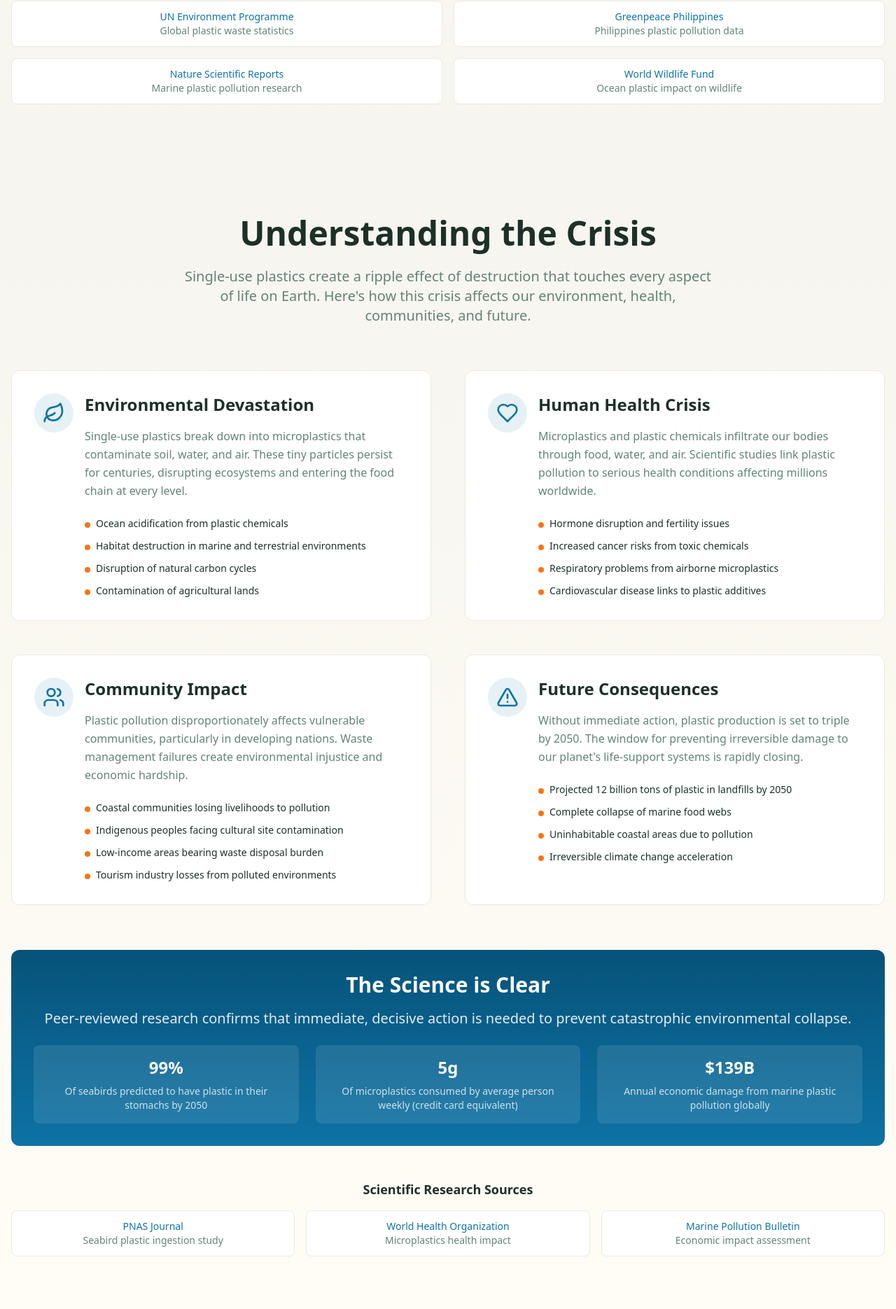
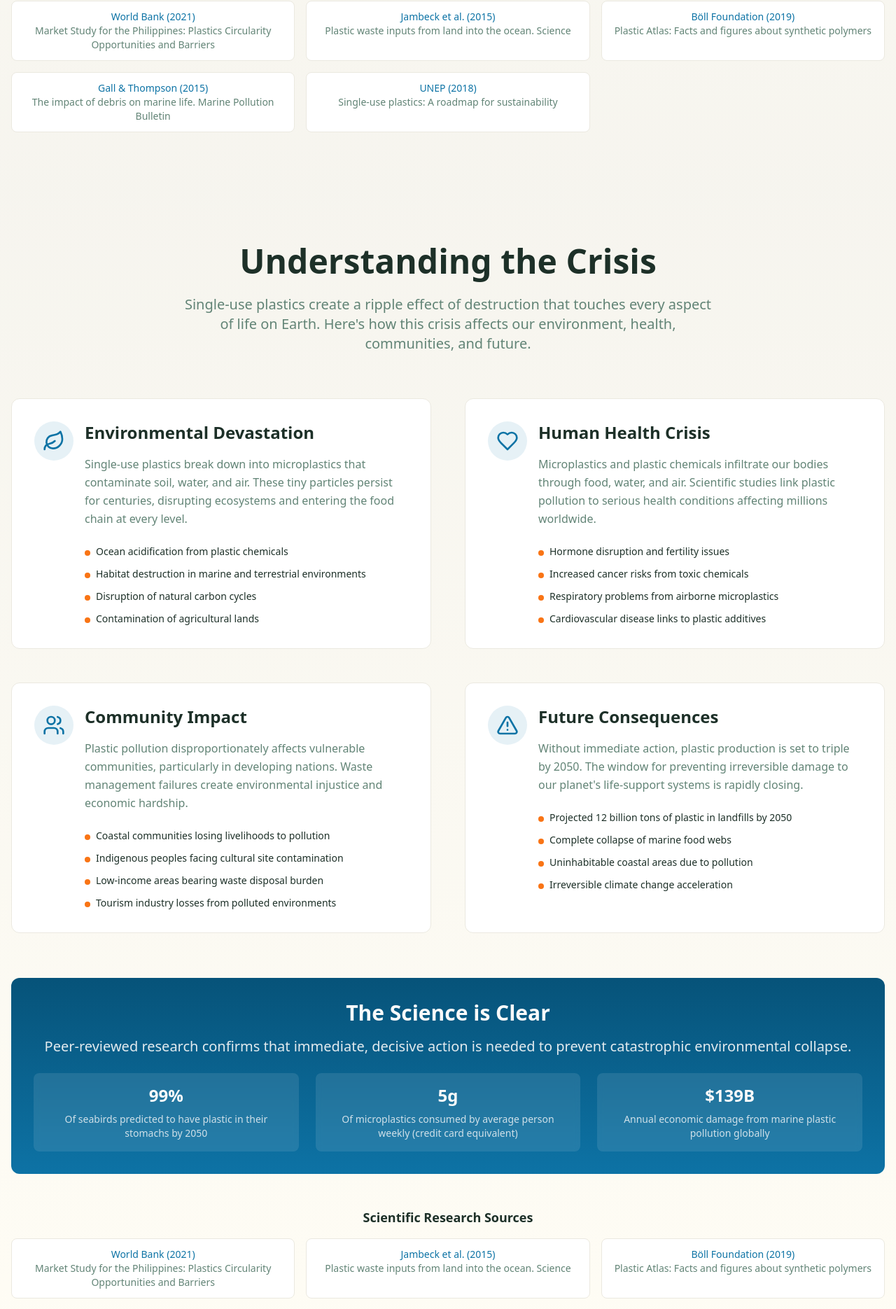
Before and after one commit to whosee21/plastic-foe-hero, a React (Vite) app: page / in a window 1280 px wide. Shown: the part 1747-3617 px from the top of the page at 70% size. Built offline with nearby package versions, Linux system fonts and the light colour scheme; the HTML template or start-up script is replaced by a standard one.

Commit message:
Update sources for statistics

```diff
--- a/src/components/EducationalContent.tsx
+++ b/src/components/EducationalContent.tsx
@@ -123,33 +123,51 @@ export const EducationalContent = () => {
 
         <div className="mt-12 text-center">
           <h4 className="text-lg font-semibold mb-4 text-foreground">Scientific Research Sources</h4>
-          <div className="grid grid-cols-1 md:grid-cols-3 gap-4 text-sm">
+          <div className="grid grid-cols-1 md:grid-cols-2 lg:grid-cols-3 gap-4 text-sm">
             <a
-              href="https://www.pnas.org/doi/10.1073/pnas.1502108112"
+              href="https://openknowledge.worldbank.org/handle/10986/35608"
               target="_blank"
               rel="noopener noreferrer"
               className="p-3 rounded-lg bg-card border border-border hover:bg-muted transition-colors"
             >
-              <div className="font-medium text-primary">PNAS Journal</div>
-              <div className="text-muted-foreground">Seabird plastic ingestion study</div>
+              <div className="font-medium text-primary">World Bank (2021)</div>
+              <div className="text-muted-foreground">Market Study for the Philippines: Plastics Circularity Opportunities and Barriers</div>
             </a>
             <a
-              href="https://www.who.int/news/item/22-08-2019-who-calls-for-more-research-into-microplastics-and-a-crackdown-on-plastic-pollution"
+              href="https://doi.org/10.1126/science.1260352"
               target="_blank"
               rel="noopener noreferrer"
               className="p-3 rounded-lg bg-card border border-border hover:bg-muted transition-colors"
             >
-              <div className="font-medium text-primary">World Health Organization</div>
-              <div className="text-muted-foreground">Microplastics health impact</div>
+              <div className="font-medium text-primary">Jambeck et al. (2015)</div>
+              <div className="text-muted-foreground">Plastic waste inputs from land into the ocean. Science</div>
             </a>
             <a
-              href="https://www.sciencedirect.com/science/article/pii/S0025326X16307639"
+              href="https://ph.boell.org/en/2019/09/25/plastic-atlas"
               target="_blank"
               rel="noopener noreferrer"
               className="p-3 rounded-lg bg-card border border-border hover:bg-muted transition-colors"
             >
-              <div className="font-medium text-primary">Marine Pollution Bulletin</div>
-              <div className="text-muted-foreground">Economic impact assessment</div>
+              <div className="font-medium text-primary">Böll Foundation (2019)</div>
+              <div className="text-muted-foreground">Plastic Atlas: Facts and figures about synthetic polymers</div>
+            </a>
+            <a
+              href="https://doi.org/10.1016/j.marpolbul.2014.12.041"
+              target="_blank"
+              rel="noopener noreferrer"
+              className="p-3 rounded-lg bg-card border border-border hover:bg-muted transition-colors"
+            >
+              <div className="font-medium text-primary">Gall & Thompson (2015)</div>
+              <div className="text-muted-foreground">The impact of debris on marine life. Marine Pollution Bulletin</div>
+            </a>
+            <a
+              href="https://www.unep.org/resources/report/single-use-plastics-roadmap-sustainability"
+              target="_blank"
+              rel="noopener noreferrer"
+              className="p-3 rounded-lg bg-card border border-border hover:bg-muted transition-colors"
+            >
+              <div className="font-medium text-primary">UNEP (2018)</div>
+              <div className="text-muted-foreground">Single-use plastics: A roadmap for sustainability</div>
             </a>
           </div>
         </div>
--- a/src/components/StatisticsSection.tsx
+++ b/src/components/StatisticsSection.tsx
@@ -97,42 +97,51 @@ export const StatisticsSection = () => {
 
         <div className="mt-12 text-center">
           <h4 className="text-lg font-semibold mb-4 text-foreground">Sources & References</h4>
-          <div className="grid grid-cols-1 md:grid-cols-2 gap-4 text-sm">
+          <div className="grid grid-cols-1 md:grid-cols-2 lg:grid-cols-3 gap-4 text-sm">
             <a
-              href="https://www.unep.org/news-and-stories/press-release/plastic-planet-how-tiny-plastic-particles-are-polluting-our-soil"
+              href="https://openknowledge.worldbank.org/handle/10986/35608"
               target="_blank"
               rel="noopener noreferrer"
               className="p-3 rounded-lg bg-card border border-border hover:bg-muted transition-colors"
             >
-              <div className="font-medium text-primary">UN Environment Programme</div>
-              <div className="text-muted-foreground">Global plastic waste statistics</div>
+              <div className="font-medium text-primary">World Bank (2021)</div>
+              <div className="text-muted-foreground">Market Study for the Philippines: Plastics Circularity Opportunities and Barriers</div>
             </a>
             <a
-              href="https://www.greenpeace.org/philippines/story/5472/philippines-top-plastic-polluter-in-the-world/"
+              href="https://doi.org/10.1126/science.1260352"
               target="_blank"
               rel="noopener noreferrer"
               className="p-3 rounded-lg bg-card border border-border hover:bg-muted transition-colors"
             >
-              <div className="font-medium text-primary">Greenpeace Philippines</div>
-              <div className="text-muted-foreground">Philippines plastic pollution data</div>
+              <div className="font-medium text-primary">Jambeck et al. (2015)</div>
+              <div className="text-muted-foreground">Plastic waste inputs from land into the ocean. Science</div>
             </a>
             <a
-              href="https://www.nature.com/articles/s41598-020-79304-6"
+              href="https://ph.boell.org/en/2019/09/25/plastic-atlas"
               target="_blank"
               rel="noopener noreferrer"
               className="p-3 rounded-lg bg-card border border-border hover:bg-muted transition-colors"
             >
-              <div className="font-medium text-primary">Nature Scientific Reports</div>
-              <div className="text-muted-foreground">Marine plastic pollution research</div>
+              <div className="font-medium text-primary">Böll Foundation (2019)</div>
+              <div className="text-muted-foreground">Plastic Atlas: Facts and figures about synthetic polymers</div>
             </a>
             <a
-              href="https://www.worldwildlife.org/stories/how-much-plastic-is-in-the-ocean"
+              href="https://doi.org/10.1016/j.marpolbul.2014.12.041"
               target="_blank"
               rel="noopener noreferrer"
               className="p-3 rounded-lg bg-card border border-border hover:bg-muted transition-colors"
             >
-              <div className="font-medium text-primary">World Wildlife Fund</div>
-              <div className="text-muted-foreground">Ocean plastic impact on wildlife</div>
+              <div className="font-medium text-primary">Gall & Thompson (2015)</div>
+              <div className="text-muted-foreground">The impact of debris on marine life. Marine Pollution Bulletin</div>
+            </a>
+            <a
+              href="https://www.unep.org/resources/report/single-use-plastics-roadmap-sustainability"
+              target="_blank"
+              rel="noopener noreferrer"
+              className="p-3 rounded-lg bg-card border border-border hover:bg-muted transition-colors"
+            >
+              <div className="font-medium text-primary">UNEP (2018)</div>
+              <div className="text-muted-foreground">Single-use plastics: A roadmap for sustainability</div>
             </a>
           </div>
         </div>
```
